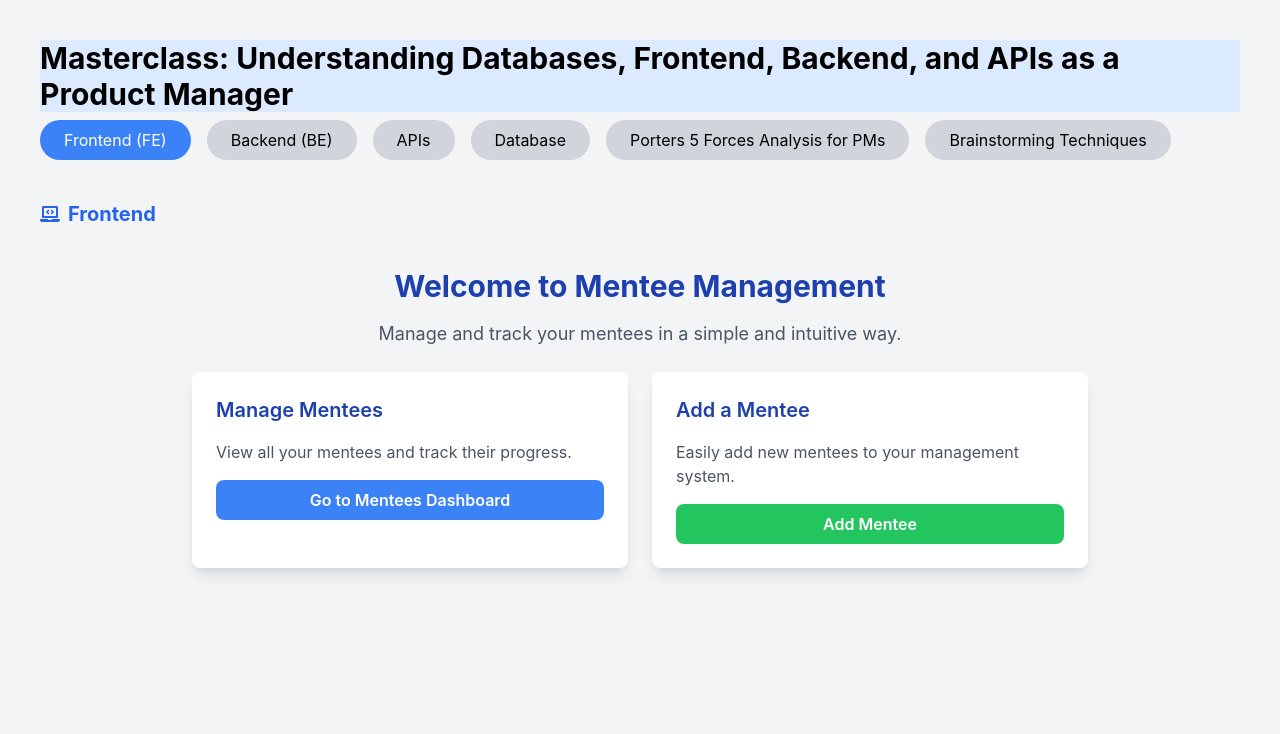
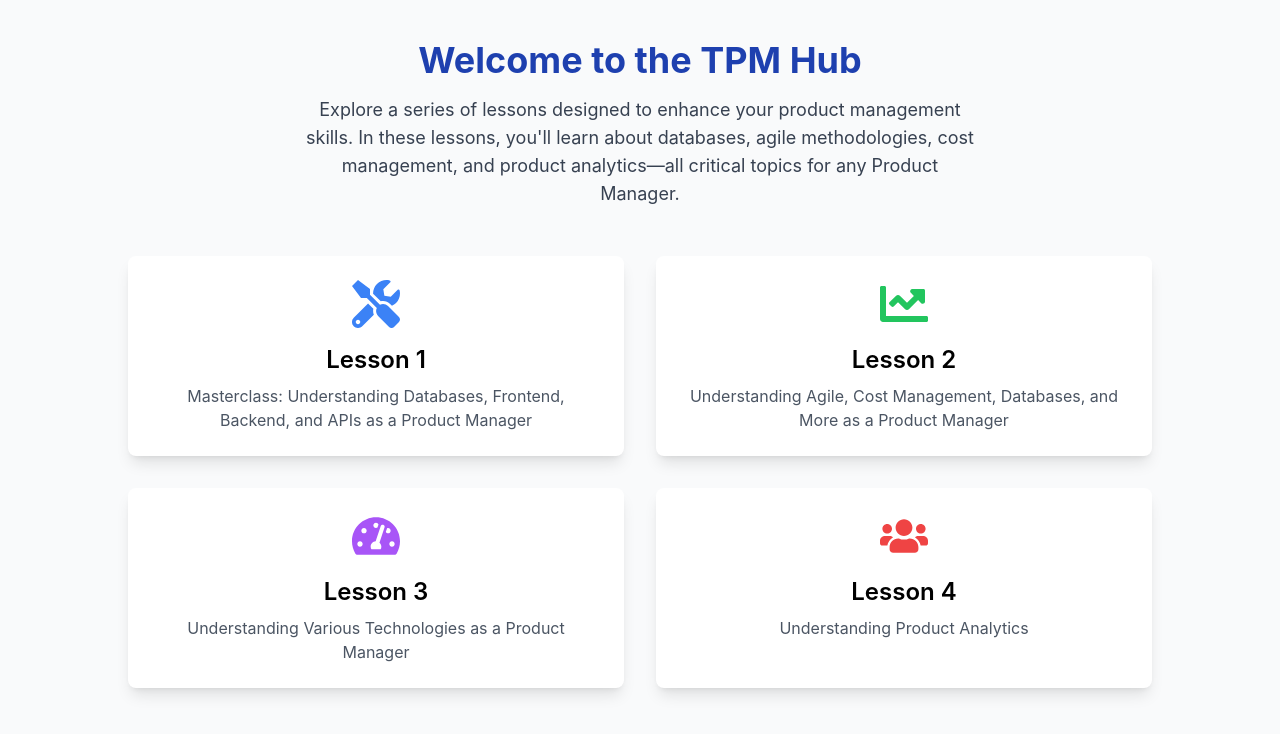
Before and after one commit to Zanarepo/TPM, a React (Create React App) app: page / in a window 1280 px wide. Shown: the top 734 px of the page. Built offline with nearby package versions, Linux system fonts and the light colour scheme; no server answers.

Commit message:
improved dashboard

```diff
--- a/src/App.js
+++ b/src/App.js
@@ -3,7 +3,8 @@ import React from 'react';
 import { BrowserRouter as Router, Routes, Route } from 'react-router-dom';
 import MenteeList from './component/MenteeList';
 import MenteeForm from './component/MenteeForm';
-import HomePage from './component/HomePage'; // Import HomePage
+import HomePage from './component/HomePage';
+import TPM from './component/TPM'; // Import HomePage
 import Masterclass from './component/Masterclass';
 //import Dashboard from './component/Dashboard';
 import Git from './component/Version Control/Github'
@@ -40,6 +41,7 @@ const App = () => {
       <Routes>
         {/* Route to HomePage */}
         <Route path="/" element={<HomePage />} />
+        <Route path="/tpm" element={<TPM />} />
 
         {/* Route to show MenteeForm */}
         <Route path="/add-mentee" element={<MenteeForm />} />
--- a/src/component/HomePage.js
+++ b/src/component/HomePage.js
@@ -1,68 +1,52 @@
-// HomePage.js
-import React, { useState, useEffect, useCallback} from 'react';
-import axios from 'axios';
+import React from 'react';
 import { Link } from 'react-router-dom';
-import Dashboard from './Dashboard';
+import { FaTools, FaChartLine, FaTachometerAlt, FaUsers } from 'react-icons/fa';
 
-const HomePage = () => {
-  const [, setMentees] = useState([]); // Fix: Include `mentees` state
-
-  const fetchMentees = useCallback(async () => {
-    try {
-      const response = await axios.get("http://localhost:5000/api/mentees");
-      setMentees(response.data.mentees);
-    } catch (error) {
-      console.error("Error fetching mentees:", error);
-    }
-  }, [setMentees]); // Fix: Include `setMentees` in dependency array
-
-  useEffect(() => {
-    fetchMentees();
-  }, [fetchMentees]);
-  useEffect(() => {
-    fetchMentees();
-  }, [fetchMentees]); // Now useEffect has a stable function dependency
-
+const Homepage = () => {
   return (
-    <div className="bg-gray-100 min-h-screen flex flex-col items-center p-4">
-        <Dashboard/>
-      {/* Navigation Bar */}
-
-
-      {/* Hero Section */}
-      <div className="text-center mb-6">
-        <h1 className="text-3xl font-bold text-blue-800 mb-4">Welcome to Mentee Management</h1>
-        <p className="text-lg text-gray-600">Manage and track your mentees in a simple and intuitive way.</p>
+    <div className="min-h-screen bg-gray-50 py-10 px-4">
+      {/* Introductory Header */}
+      <header className="mb-12 text-center">
+        <h1 className="text-4xl font-bold text-blue-800 mb-4">
+          Welcome to the TPM Hub
+        </h1>
+        <p className="text-lg text-gray-700 max-w-2xl mx-auto">
+          Explore a series of lessons designed to enhance your product management skills. In these lessons, you'll learn about databases, agile methodologies, cost management, and product analytics—all critical topics for any Product Manager.
+        </p>
+      </header>
+      {/* Lesson Tiles */}
+      <div className="grid grid-cols-1 md:grid-cols-2 gap-8 max-w-5xl mx-auto">
+        <Link to="/tpm" className="flex flex-col items-center p-6 bg-white rounded-lg shadow-lg hover:shadow-2xl transition transform hover:-translate-y-1">
+          <FaTools size={48} className="text-blue-500 mb-4" />
+          <h3 className="text-2xl font-semibold mb-2">Lesson 1</h3>
+          <h4 className="text-center text-gray-600">
+            Masterclass: Understanding Databases, Frontend, Backend, and APIs as a Product Manager
+          </h4>
+        </Link>
+        <Link to="/dashboard2" className="flex flex-col items-center p-6 bg-white rounded-lg shadow-lg hover:shadow-2xl transition transform hover:-translate-y-1">
+          <FaChartLine size={48} className="text-green-500 mb-4" />
+          <h3 className="text-2xl font-semibold mb-2">Lesson 2</h3>
+          <h4 className="text-center text-gray-600">
+            Understanding Agile, Cost Management, Databases, and More as a Product Manager
+          </h4>
+        </Link>
+        <Link to="/dashboard" className="flex flex-col items-center p-6 bg-white rounded-lg shadow-lg hover:shadow-2xl transition transform hover:-translate-y-1">
+          <FaTachometerAlt size={48} className="text-purple-500 mb-4" />
+          <h3 className="text-2xl font-semibold mb-2">Lesson 3</h3>
+          <h4 className="text-center text-gray-600">
+            Understanding Various Technologies as a Product Manager
+          </h4>
+        </Link>
+        <Link to="/Dashboard3" className="flex flex-col items-center p-6 bg-white rounded-lg shadow-lg hover:shadow-2xl transition transform hover:-translate-y-1">
+          <FaUsers size={48} className="text-red-500 mb-4" />
+          <h3 className="text-2xl font-semibold mb-2">Lesson 4</h3>
+          <h4 className="text-center text-gray-600">
+            Understanding Product Analytics
+          </h4>
+        </Link>
       </div>
-
-      {/* Mentee Management Actions */}
-      <div className="grid grid-cols-1 md:grid-cols-2 gap-6 w-full max-w-4xl">
-        <div className="bg-white p-6 rounded-lg shadow-lg hover:shadow-2xl transition-shadow duration-300">
-          <h3 className="text-xl font-semibold text-blue-800 mb-4">Manage Mentees</h3>
-          <p className="text-gray-600 mb-4">View all your mentees and track their progress.</p>
-          <Link
-            to="/mentees"
-            className="block bg-blue-500 text-white font-semibold py-2 px-4 rounded-lg text-center hover:bg-blue-600 transition-colors duration-300"
-          >
-            Go to Mentees Dashboard
-          </Link>
-        </div>
-        <div className="bg-white p-6 rounded-lg shadow-lg hover:shadow-2xl transition-shadow duration-300">
-          <h3 className="text-xl font-semibold text-blue-800 mb-4">Add a Mentee</h3>
-          <p className="text-gray-600 mb-4">Easily add new mentees to your management system.</p>
-          <Link
-            to="/add-mentee"
-            className="block bg-green-500 text-white font-semibold py-2 px-4 rounded-lg text-center hover:bg-green-600 transition-colors duration-300"
-          >
-            Add Mentee
-          </Link>
-        </div>
-      </div>
-
-      {/* Optionally display mentees */}
-      {/* mentees.map() logic can go here */}
     </div>
   );
 };
 
-export default HomePage;
+export default Homepage;
--- /dev/null
+++ b/src/component/TPM.js
@@ -0,0 +1,68 @@
+// HomePage.js
+import React, { useState, useEffect, useCallback} from 'react';
+import axios from 'axios';
+import { Link } from 'react-router-dom';
+import Dashboard from './Dashboard';
+
+const HomePage = () => {
+  const [, setMentees] = useState([]); // Fix: Include `mentees` state
+
+  const fetchMentees = useCallback(async () => {
+    try {
+      const response = await axios.get("http://localhost:5000/api/mentees");
+      setMentees(response.data.mentees);
+    } catch (error) {
+      console.error("Error fetching mentees:", error);
+    }
+  }, [setMentees]); // Fix: Include `setMentees` in dependency array
+
+  useEffect(() => {
+    fetchMentees();
+  }, [fetchMentees]);
+  useEffect(() => {
+    fetchMentees();
+  }, [fetchMentees]); // Now useEffect has a stable function dependency
+
+  return (
+    <div className="bg-gray-100 min-h-screen flex flex-col items-center p-4">
+        <Dashboard/>
+      {/* Navigation Bar */}
+
+
+      {/* Hero Section */}
+      <div className="text-center mb-6">
+        <h1 className="text-3xl font-bold text-blue-800 mb-4">Welcome to Mentee Management</h1>
+        <p className="text-lg text-gray-600">Manage and track your mentees in a simple and intuitive way.</p>
+      </div>
+
+      {/* Mentee Management Actions */}
+      <div className="grid grid-cols-1 md:grid-cols-2 gap-6 w-full max-w-4xl">
+        <div className="bg-white p-6 rounded-lg shadow-lg hover:shadow-2xl transition-shadow duration-300">
+          <h3 className="text-xl font-semibold text-blue-800 mb-4">Manage Mentees</h3>
+          <p className="text-gray-600 mb-4">View all your mentees and track their progress.</p>
+          <Link
+            to="/mentees"
+            className="block bg-blue-500 text-white font-semibold py-2 px-4 rounded-lg text-center hover:bg-blue-600 transition-colors duration-300"
+          >
+            Go to Mentees Dashboard
+          </Link>
+        </div>
+        <div className="bg-white p-6 rounded-lg shadow-lg hover:shadow-2xl transition-shadow duration-300">
+          <h3 className="text-xl font-semibold text-blue-800 mb-4">Add a Mentee</h3>
+          <p className="text-gray-600 mb-4">Easily add new mentees to your management system.</p>
+          <Link
+            to="/add-mentee"
+            className="block bg-green-500 text-white font-semibold py-2 px-4 rounded-lg text-center hover:bg-green-600 transition-colors duration-300"
+          >
+            Add Mentee
+          </Link>
+        </div>
+      </div>
+
+      {/* Optionally display mentees */}
+      {/* mentees.map() logic can go here */}
+    </div>
+  );
+};
+
+export default HomePage;
```
Also changed, not shown: src/component/Homepage.css (added, +38 -0 lines).
